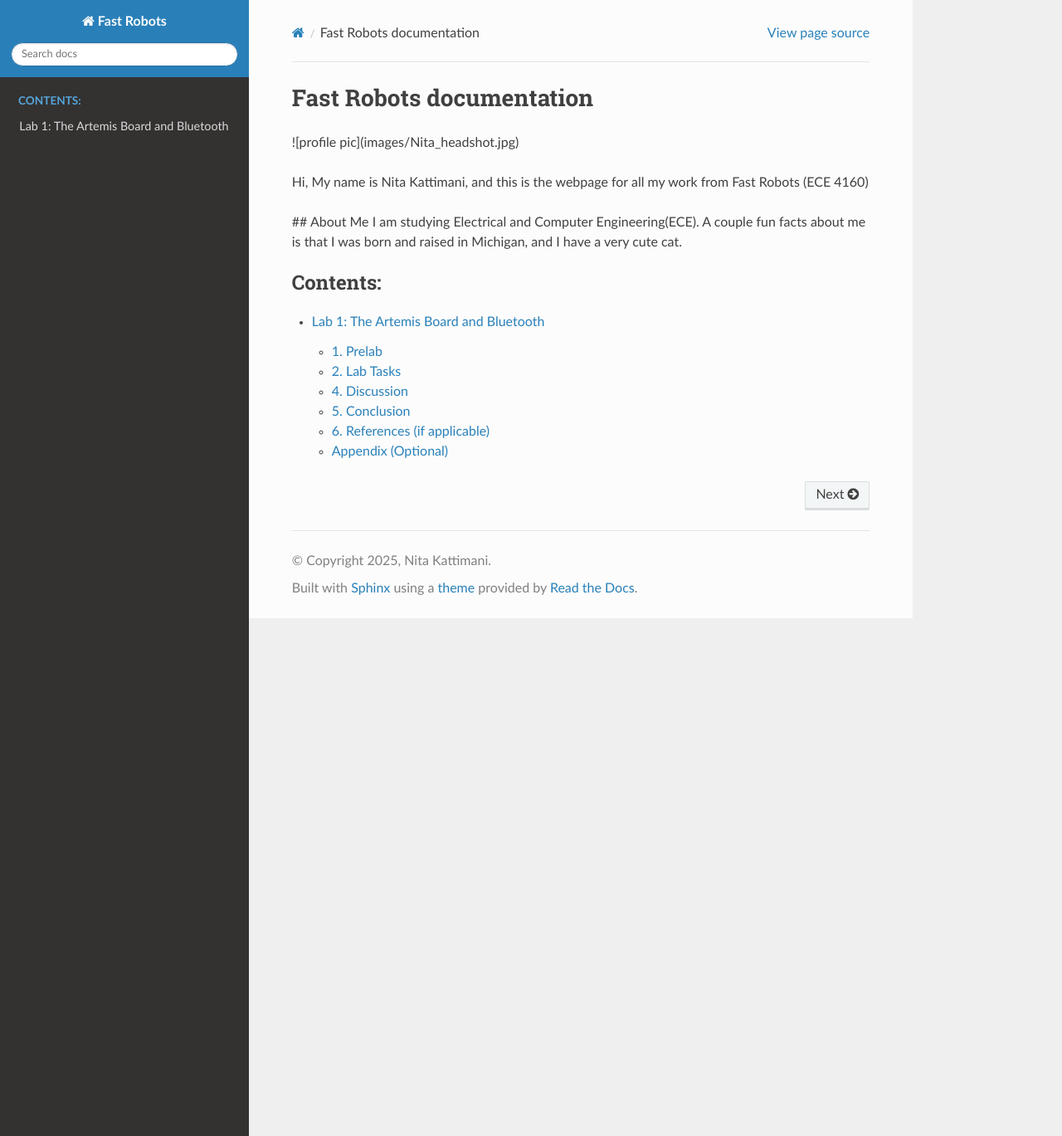
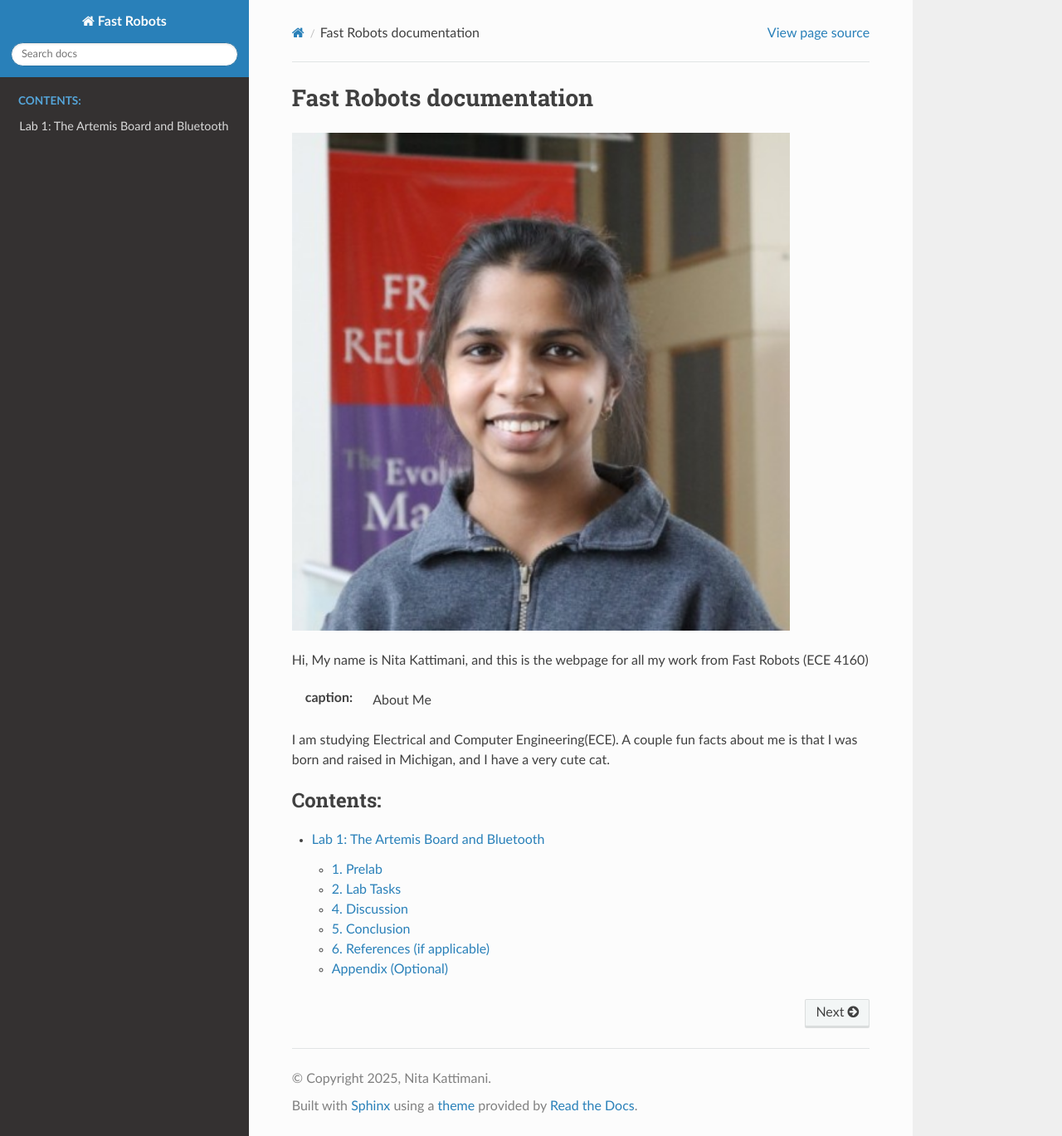
Before and after one commit to nskatti1/test-website, a Sphinx documentation site: the page built from docs/index.rst, in a window 1280 px wide and 1369 px high. Shown: the whole window at 83% size. Built offline with Sphinx 7.4.7 and the Read the Docs theme 3.1.0, drawn with Linux system fonts in a browser that asks for light colours.

Commit message:
Update index.rst

```diff
--- a/docs/index.rst
+++ b/docs/index.rst
@@ -7,11 +7,12 @@ Fast Robots documentation
 =========================
 
 
-![profile pic](images/Nita_headshot.jpg)
+.. image:: images/Nita_headshot.jpg
+   :width: 600
 
 Hi, My name is Nita Kattimani, and this is the webpage for all my work from Fast Robots (ECE 4160)
 
-## About Me
+:caption: About Me
 I am studying Electrical and Computer Engineering(ECE). A couple fun facts about me is that I was born and raised in Michigan, and I have a very cute cat.
 
 
```
